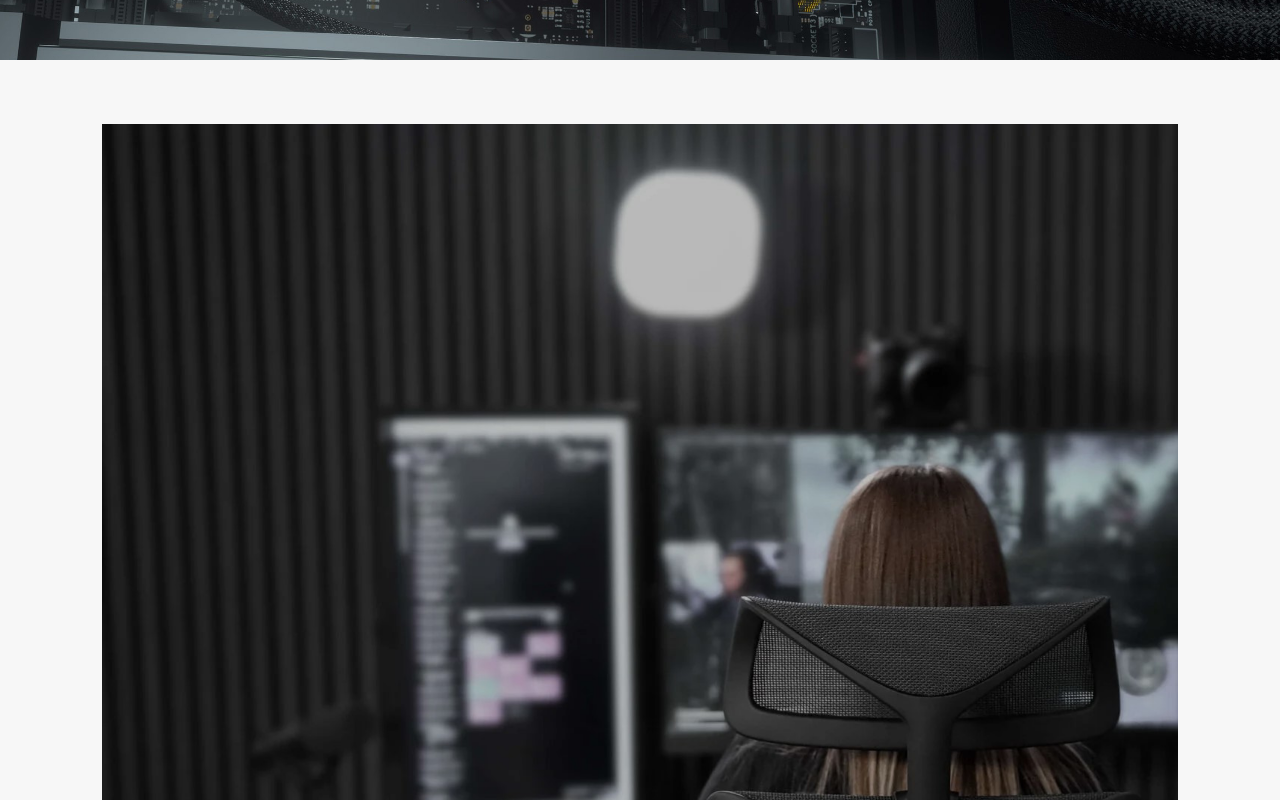
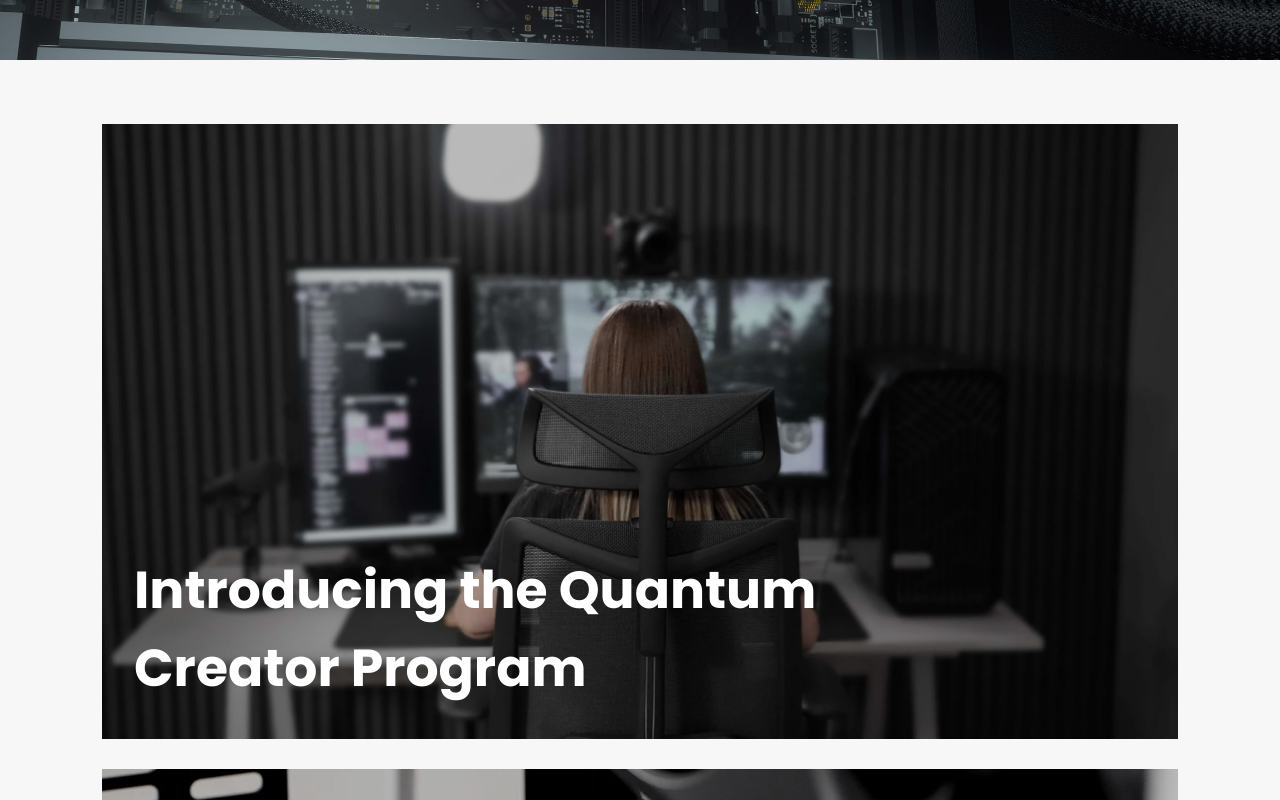
Before and after one commit to p0wered/quantum-design, a React (Create React App) app: page /news in a window 1280 px wide. Shown: the part 540-1340 px from the top of the page. Built offline with nearby package versions, Linux system fonts and the light colour scheme.

Commit message:
working on the news and home pages

```diff
--- a/src/routes/news-page.jsx
+++ b/src/routes/news-page.jsx
@@ -34,7 +34,7 @@ function AllNews({data}) {
                     <div className='flexbox-column' style={{gap: 30}}>
                         {data.map((item) => {
                             return(
-                                <NavLink to={item.path} className='news-section-link link-large'><NewsItem large={false} title={item.title} image={item.img}/></NavLink>
+                                <NavLink to={item.path} className='news-section-link link-large'><NewsItem large={true} title={item.title} image={item.img}/></NavLink>
                             )
                         })}
                     </div>
```
